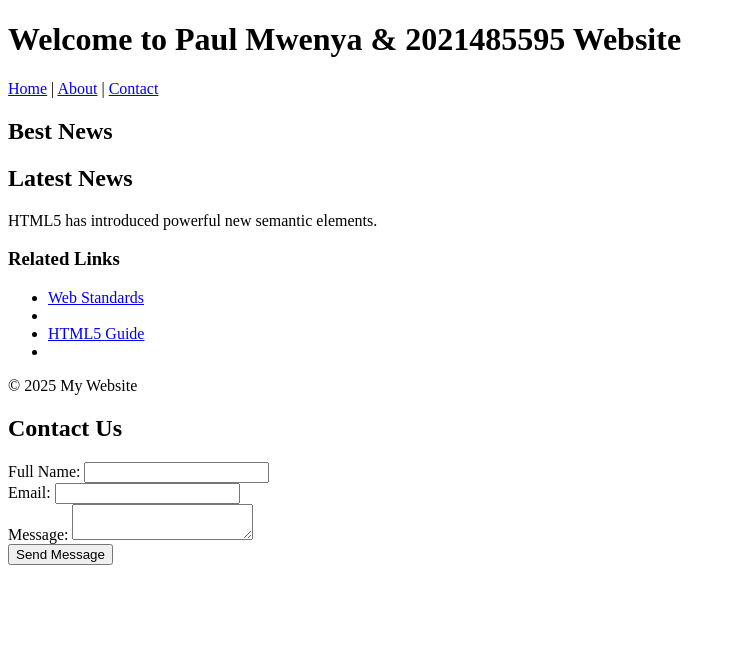
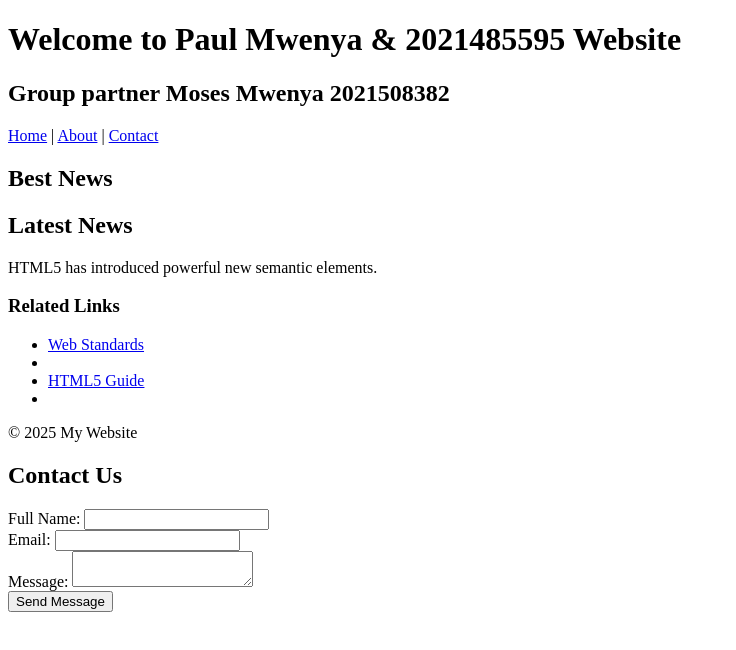
Before and after one commit to PaulMwenya/lab2-html., a plain HTML site: page index.html in a window 1280 px wide. Shown: the whole page, without its empty margins (0-736 px from the left). Drawn offline with Linux system fonts and the light colour scheme.

Commit message:
Added a new header h2 with my details

```diff
--- a/index.html
+++ b/index.html
@@ -8,6 +8,7 @@
   <body>
     <header>
       <h1>Welcome to Paul Mwenya & 2021485595 Website</h1>
+      <h2>Group partner Moses Mwenya 2021508382</h2>
       <nav>
         <a href="#">Home</a> | <a href="#">About</a> |
         <a href="#">Contact</a>
```
